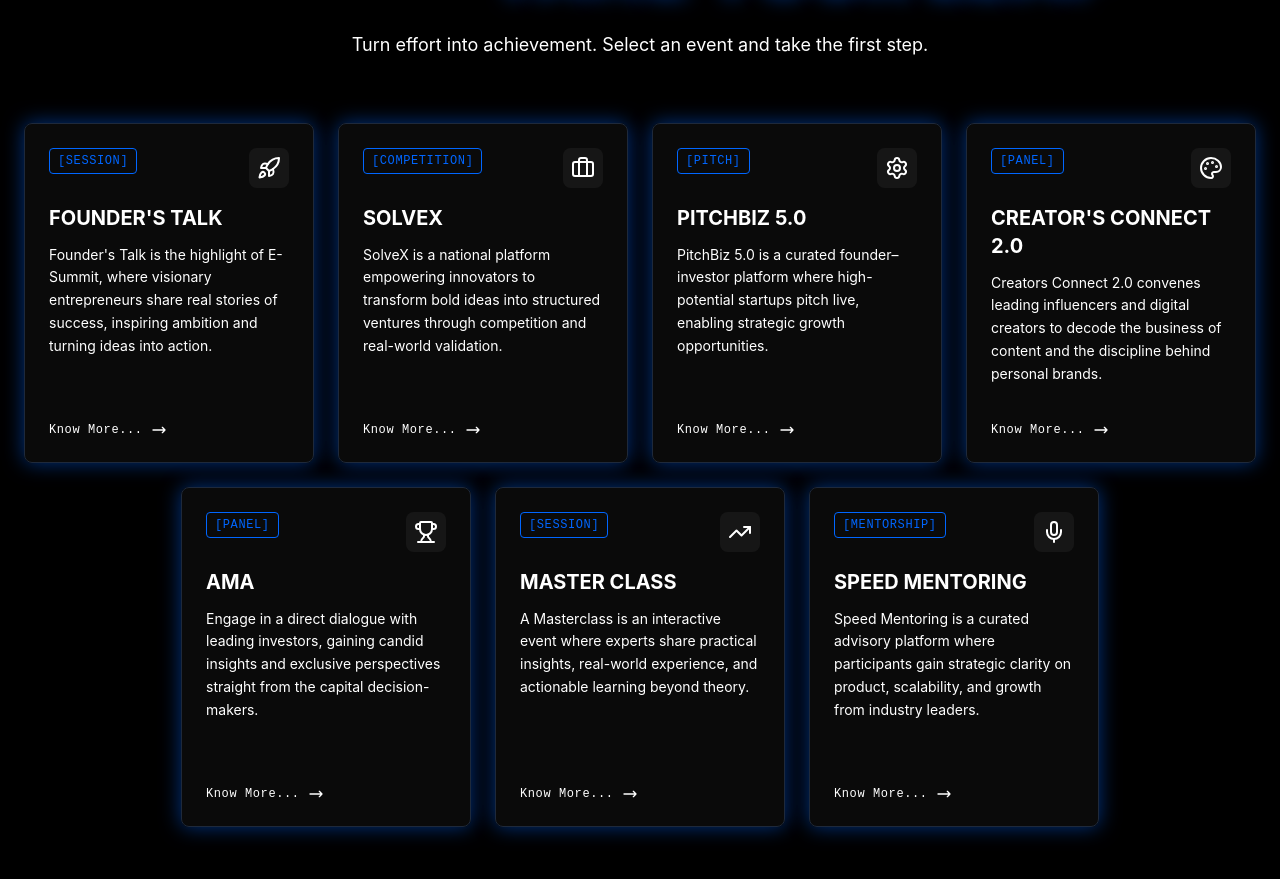
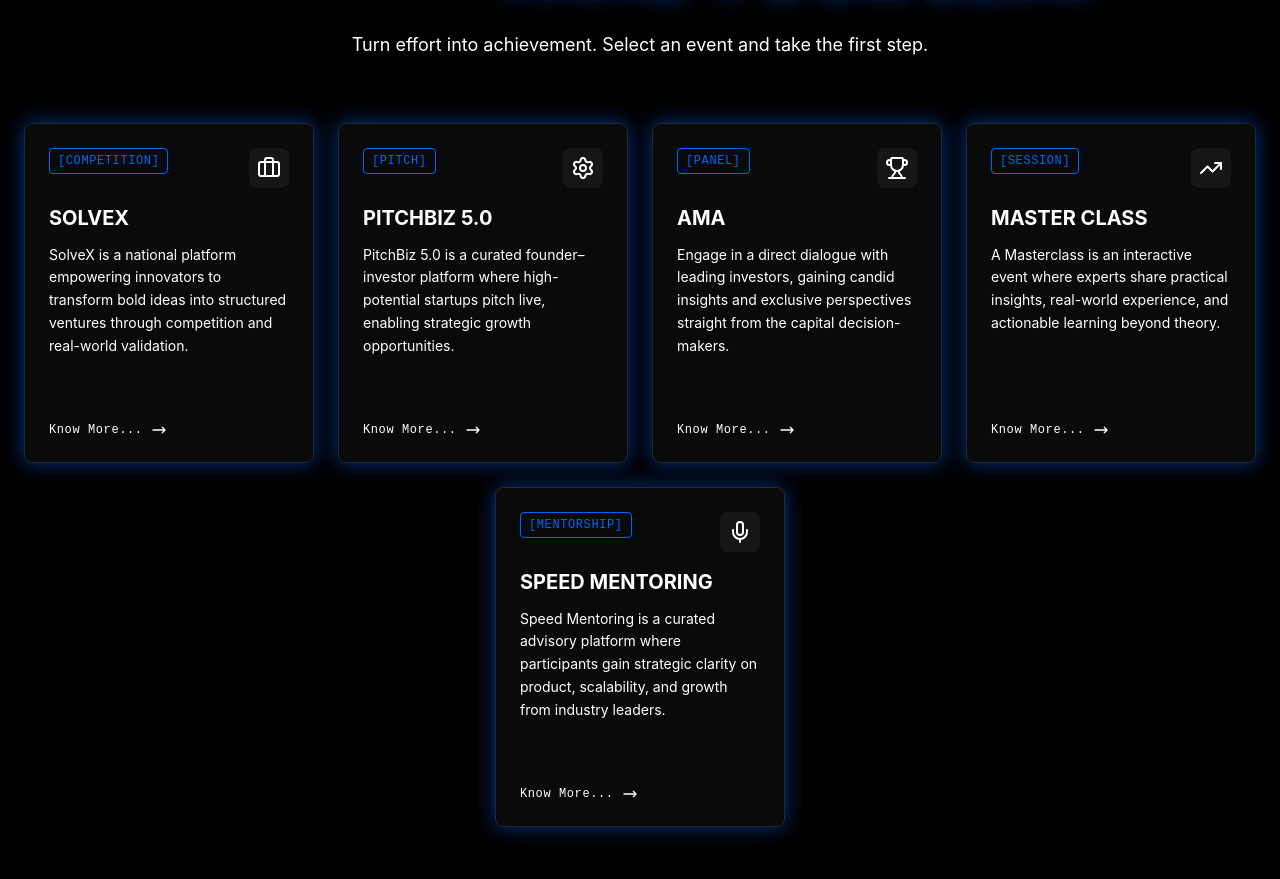
Before and after one commit to Ansh-mick27/AIIHFound_E_summit, a Next.js app: page / in a window 1280 px wide. Shown: the part 2350-3229 px from the top of the page. Built offline with nearby package versions, Linux system fonts and the light colour scheme.

Commit message:
Remove Founders Talk and Creators Connect cards from Events section

```diff
--- a/src/components/EventsGrid.tsx
+++ b/src/components/EventsGrid.tsx
@@ -15,13 +15,6 @@ export default function EventsGrid() {
 
     const events: EventItem[] = [
         {
-            slug: "founders-talk",
-            category: "SESSION", // Renamed from SPEAKER
-            title: "FOUNDER'S TALK",
-            description: "Founder's Talk is the highlight of E-Summit, where visionary entrepreneurs share real stories of success, inspiring ambition and turning ideas into action.",
-            icon: Rocket
-        },
-        {
             slug: "solvex",
             category: "COMPETITION",
             title: "SolveX",
@@ -34,13 +27,6 @@ export default function EventsGrid() {
             title: "PITCHBIZ 5.0",
             description: "PitchBiz 5.0 is a curated founder–investor platform where high-potential startups pitch live, enabling strategic growth opportunities.",
             icon: Settings
-        },
-        {
-            slug: "creators-connect",
-            category: "PANEL", // Renamed from CREATIVE
-            title: "CREATOR'S CONNECT 2.0",
-            description: "Creators Connect 2.0 convenes leading influencers and digital creators to decode the business of content and the discipline behind personal brands.",
-            icon: Palette
         },
         {
             slug: "ama",
```
